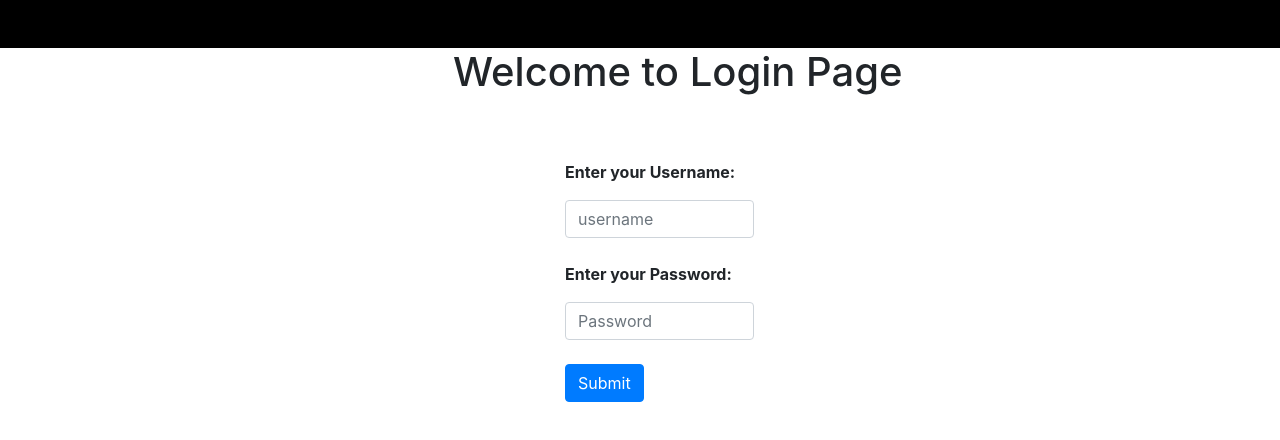
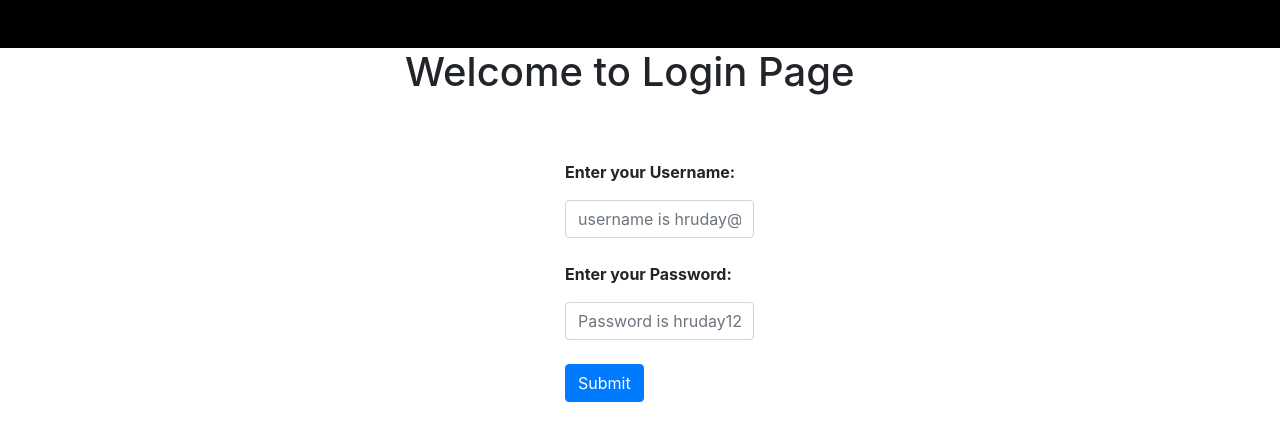
Before and after one commit to kumarvasanth/login-page-redux, a React (Create React App) app: page / in a window 1280 px wide. Shown: the top 440 px of the page. Built offline with nearby package versions, Linux system fonts and the light colour scheme.

Commit message:
updating

```diff
--- a/src/App.css
+++ b/src/App.css
@@ -33,6 +33,6 @@ table {
 }
 
 h1 {
-  margin-left: 23rem;
-  margin-top: 10rem;
+  margin-left: 20rem;
+  margin-top: 6rem;
 }
--- a/src/Components/Form.js
+++ b/src/Components/Form.js
@@ -30,7 +30,7 @@ class Form extends React.Component {
                 type="text"
                 name="username"
                 className="form-control"
-                placeholder="username"
+                placeholder="username is hruday@gmail.com"
               ></input>
             </div>
           </div>
@@ -44,7 +44,7 @@ class Form extends React.Component {
                 type="password"
                 name="password"
                 className="form-control"
-                placeholder="Password"
+                placeholder="Password is hruday123"
               ></input>
             </div>
           </div>
```
